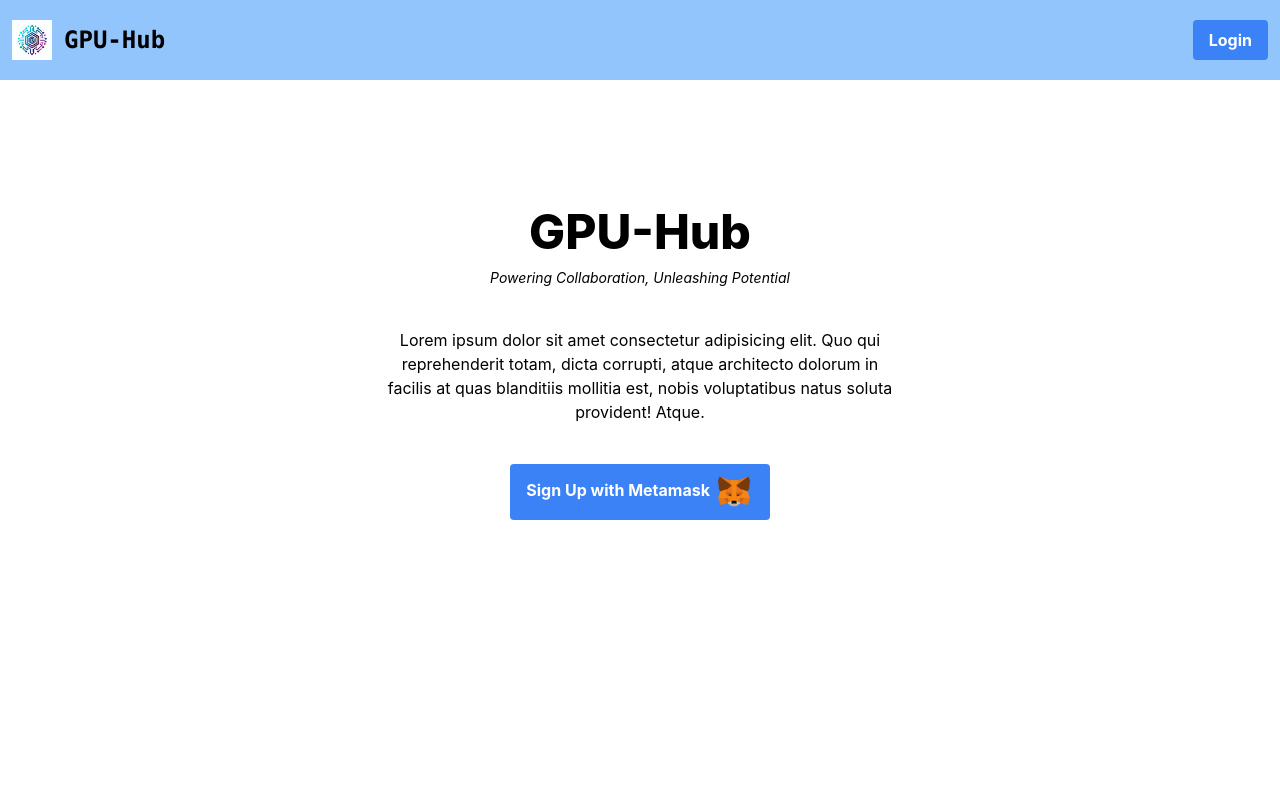
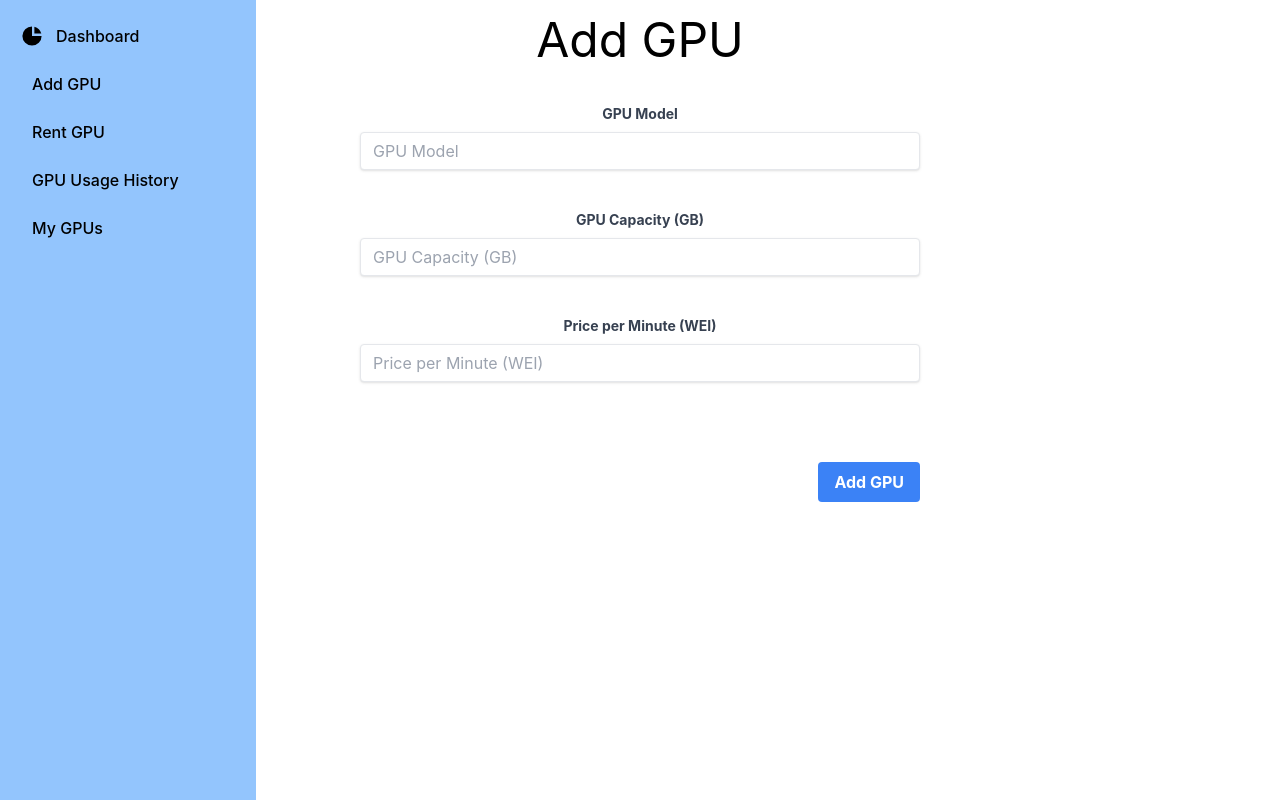
Before and after one commit to pali101/GPUHub, a React (Create React App) app in the folder src/frontend/: page /addgpu in a window 1280 px wide. Built offline with nearby package versions, Linux system fonts and the light colour scheme.

Commit message:
Routes added, AddGPU component added

```diff
--- a/src/frontend/package.json
+++ b/src/frontend/package.json
@@ -8,6 +8,7 @@
     "@testing-library/user-event": "^13.5.0",
     "react": "^18.2.0",
     "react-dom": "^18.2.0",
+    "react-router-dom": "^6.13.0",
     "react-scripts": "5.0.1",
     "web-vitals": "^2.1.4"
   },
--- a/src/frontend/src/App.js
+++ b/src/frontend/src/App.js
@@ -1,27 +1,20 @@
 import "./App.css";
+import { BrowserRouter, Route, Routes } from "react-router-dom";
+import Dashboard from "./components/Dashboard";
+import Home from "./components/Home";
+import AddGPU from "./components/AddGPU";
 
 function App() {
-  const logo = require("./images/GPU-Hub.png");
-  const metamask_logo = require("./images/MetaMask_Fox.svg.png")
   return (
     <div className="App">
-      <header className="bg-blue-300 h-20 flex flex-row justify-between items-center">
-        <div className="flex items-center m-3">
-          <img src={logo} alt="GPU-Hub Logo" className="h-10" />
-          <span className="ml-3 font-mono font-extrabold text-2xl">GPU-Hub</span>
-        </div>
-        <button class="m-3 bg-blue-500 hover:bg-blue-700 text-white font-bold py-2 px-4 rounded">
-  Login
-</button>
-      </header>
-      <div className="m-32">
-        <h1 className="text-5xl font-extrabold">GPU-Hub</h1>
-        <h3 className="italic mt-3 text-sm ">Powering Collaboration, Unleashing Potential</h3>
-        <p className="w-1/2 mt-10 m-auto">Lorem ipsum dolor sit amet consectetur adipisicing elit. Quo qui reprehenderit totam, dicta corrupti, atque architecto dolorum in facilis at quas blanditiis mollitia est, nobis voluptatibus natus soluta provident! Atque.</p>
-        <button class="m-10 bg-blue-500 hover:bg-blue-700 text-white font-bold py-2 px-4 rounded">
-  Sign Up with Metamask <span><img src={metamask_logo} className="h-10 inline"/></span>
-</button>
-      </div>
+      <BrowserRouter>
+        <Routes>
+          <Route path="/dashboard" Component={Dashboard} />
+          <Route path="/addgpu" Component={AddGPU} />
+
+          <Route path="/" Component={Home} />
+        </Routes>
+      </BrowserRouter>
     </div>
   );
 }
--- /dev/null
+++ b/src/frontend/src/components/AddGPU.js
@@ -0,0 +1,67 @@
+import React from "react";
+import { Navbar } from "./Navbar";
+
+const AddGPU = () => {
+  return (
+    <div>
+      <Navbar/>
+      <div className="w-1/2 inline-block">
+        <h1 className="text-5xl mt-4">Add GPU</h1>
+        <div class="m-10">
+          <label
+            className="block text-gray-700 text-sm font-bold mb-2"
+            for="username"
+          >
+            GPU Model
+          </label>
+          <input
+            class="shadow appearance-none border rounded w-full py-2 px-3 text-gray-700 leading-tight focus:outline-none focus:shadow-outline"
+            id="username"
+            type="text"
+            placeholder="GPU Model"
+          />
+        </div>
+        <div class="m-10">
+          <label
+            className="block text-gray-700 text-sm font-bold mb-2"
+            for="username"
+          >
+           GPU Capacity (GB)
+          </label>
+          <input
+            class="shadow appearance-none border rounded w-full py-2 px-3 text-gray-700 leading-tight focus:outline-none focus:shadow-outline"
+            id="username"
+            type="text"
+            placeholder="GPU Capacity (GB)"
+          />
+        </div>
+        <div class="m-10">
+          <label
+            className="block text-gray-700 text-sm font-bold mb-2"
+            for="username"
+          >
+            Price per Minute (WEI)
+          </label>
+          <input
+            class="shadow appearance-none border rounded w-full py-2 px-3 text-gray-700 leading-tight focus:outline-none focus:shadow-outline"
+            id="username"
+            type="text"
+            placeholder="Price per Minute (WEI)"
+          />
+        </div>
+
+        <div class="flex items-center justify-end">
+          <button
+            class="m-10  bg-blue-500 hover:bg-blue-700 text-white font-bold py-2 px-4 rounded focus:outline-none focus:shadow-outline"
+            type="button"
+          >
+            Add GPU
+          </button>
+
+        </div>
+      </div>
+    </div>
+  );
+};
+
+export default AddGPU;
--- /dev/null
+++ b/src/frontend/src/components/Dashboard.js
@@ -0,0 +1,14 @@
+import React from "react";
+import AddGPU from "./AddGPU";
+import { Navbar } from "./Navbar";
+
+const Dashboard = () => {
+  return (
+    <div>
+      <Navbar />
+      Dashboard
+    </div>
+  );
+};
+
+export default Dashboard;
--- /dev/null
+++ b/src/frontend/src/components/Home.js
@@ -0,0 +1,42 @@
+import React from "react";
+
+const Home = () => {
+
+  const logo = require("../images/GPU-Hub.png");
+  const metamask_logo = require("../images/MetaMask_Fox.svg.png")
+  return (
+    <div>
+      <header className="bg-blue-300 h-20 flex flex-row justify-between items-center">
+        <div className="flex items-center m-3">
+          <img src={logo} alt="GPU-Hub Logo" className="h-10" />
+          <span className="ml-3 font-mono font-extrabold text-2xl">
+            GPU-Hub
+          </span>
+        </div>
+        <button class="m-3 bg-blue-500 hover:bg-blue-700 text-white font-bold py-2 px-4 rounded">
+          Login
+        </button>
+      </header>
+      <div className="m-32">
+        <h1 className="text-5xl font-extrabold">GPU-Hub</h1>
+        <h3 className="italic mt-3 text-sm ">
+          Powering Collaboration, Unleashing Potential
+        </h3>
+        <p className="w-1/2 mt-10 m-auto">
+          Lorem ipsum dolor sit amet consectetur adipisicing elit. Quo qui
+          reprehenderit totam, dicta corrupti, atque architecto dolorum in
+          facilis at quas blanditiis mollitia est, nobis voluptatibus natus
+          soluta provident! Atque.
+        </p>
+        <button class="m-10 bg-blue-500 hover:bg-blue-700 text-white font-bold py-2 px-4 rounded">
+          Sign Up with Metamask{" "}
+          <span>
+            <img src={metamask_logo} className="h-10 inline" />
+          </span>
+        </button>
+      </div>
+    </div>
+  );
+};
+
+export default Home;
--- /dev/null
+++ b/src/frontend/src/components/Navbar.js
@@ -0,0 +1,71 @@
+import React from "react";
+import { BrowserRouter, Link, Route, Routes } from "react-router-dom";
+
+export const Navbar = () => {
+  return (
+    <div>
+      <aside
+        class="fixed top-0 left-0 z-40 w-64 h-screen transition-transform -translate-x-full sm:translate-x-0"
+        aria-label="Sidebar"
+      >
+        <div class="h-full px-3 py-4 overflow-y-auto bg-blue-300">
+          <ul class="space-y-2 font-medium">
+            <li>
+              <Link
+                to="/dashboard"
+                class="flex items-center p-2  rounded-lg  hover:bg-blue-400"
+              >
+                <svg
+                  aria-hidden="true"
+                  class="w-6 h-6 transition duration-75"
+                  fill="currentColor"
+                  viewBox="0 0 20 20"
+                  xmlns="http://www.w3.org/2000/svg"
+                >
+                  <path d="M2 10a8 8 0 018-8v8h8a8 8 0 11-16 0z"></path>
+                  <path d="M12 2.252A8.014 8.014 0 0117.748 8H12V2.252z"></path>
+                </svg>
+                <span class="ml-3">Dashboard</span>
+              </Link>
+            </li>
+
+            <li>
+              <Link
+                to="/addgpu"
+                class="flex items-center p-2  rounded-lg  hover:bg-blue-400"
+              >
+                <span class="ml-3">Add GPU</span>
+              </Link>
+            </li>
+
+            <li>
+              <Link
+                to="/rentgpu"
+                class="flex items-center p-2  rounded-lg  hover:bg-blue-400"
+              >
+                <span class="ml-3">Rent GPU</span>
+              </Link>
+            </li>
+
+            <li>
+              <a
+                href="#"
+                class="flex items-center p-2  rounded-lg  hover:bg-blue-400"
+              >
+                <span class="ml-3">GPU Usage History</span>
+              </a>
+            </li>
+            <li>
+              <a
+                href="#"
+                class="flex items-center p-2  rounded-lg  hover:bg-blue-400"
+              >
+                <span class="ml-3">My GPUs</span>
+              </a>
+            </li>
+          </ul>
+        </div>
+      </aside>
+    </div>
+  );
+};
```
Also changed, not shown: 1 other file (tests, documents, lock files or other folders).
